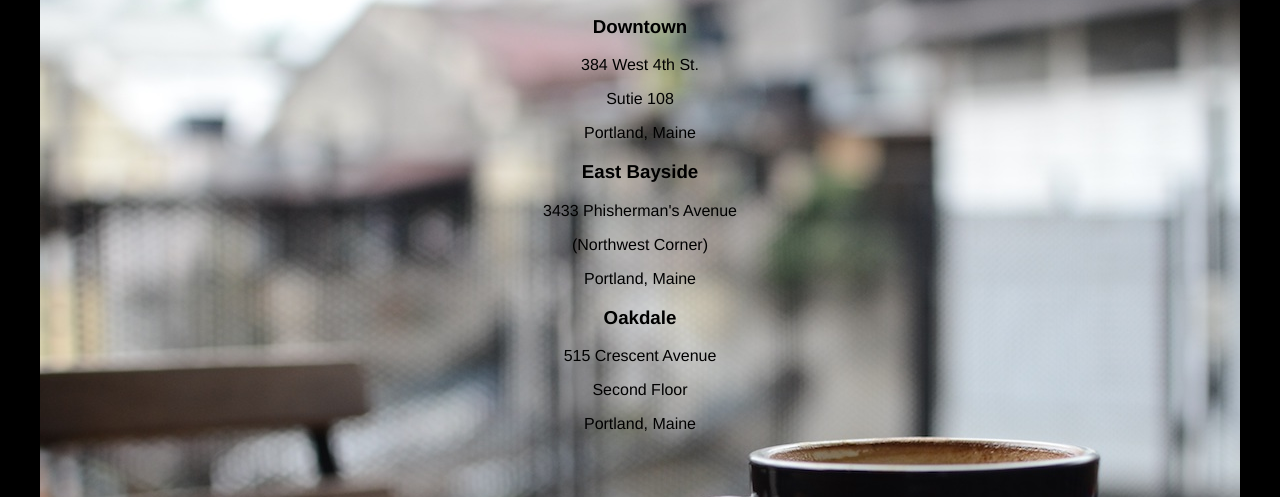
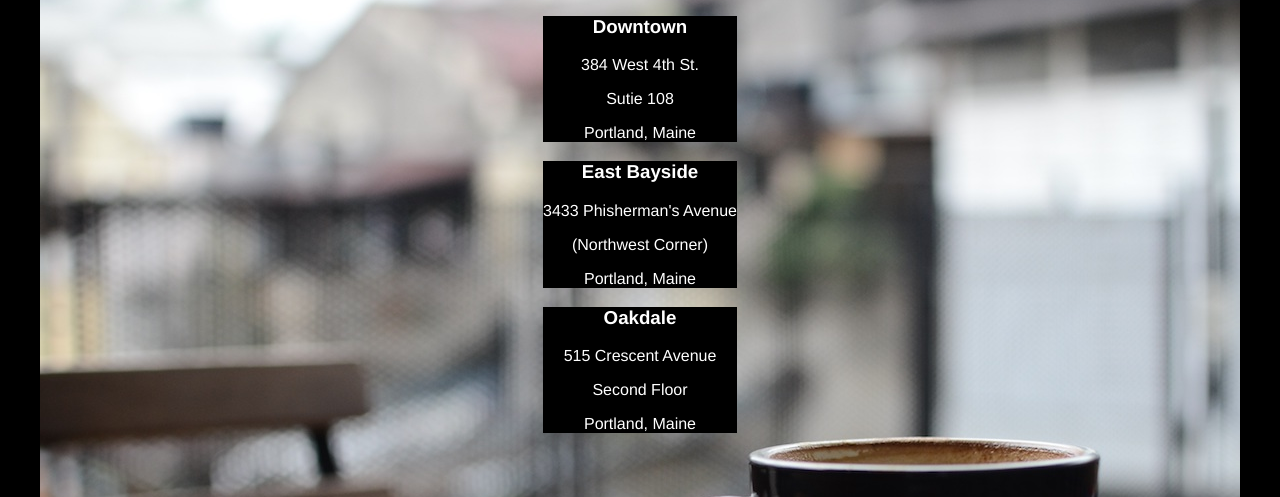
Before and after one commit to timmytwotone2/tea-cozy, a plain HTML site: page index.html in a window 1280 px wide. Shown: the part 1351-1848 px from the top of the page. Drawn offline with Linux system fonts and the light colour scheme.

Commit message:
updated .location

```diff
--- a/css/style.css
+++ b/css/style.css
@@ -84,3 +84,7 @@ header nav ul li a{
 	display: flex;
 	justify-content: space-around;
 }
+.location{
+	background-color:black;
+	color:white;
+}
```
